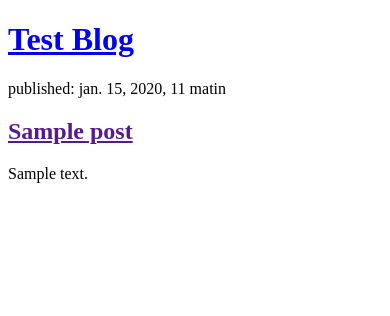
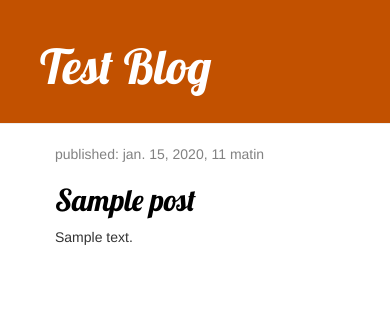
Before and after one commit to HugoGEORGET/django-blog-test, a Django app: template blog/templates/blog/post_list.html in a window 390 px wide. Shown: the top 316 px of the page. Run offline with Django 3.2, Linux system fonts and the light colour scheme; the template is opened without the code that fills it: values that come from a table or form of the project are taken from there, others are empty; tables that the repository leaves empty hold one stand-in row (values such as "Sample post"); some libraries are stand-ins or nearby versions.

Commit message:
Added some CSS

```diff
--- /dev/null
+++ b/blog/static/css/blog.css
@@ -0,0 +1,56 @@
+.page-header {
+  background-color: #c25100;
+  margin-top: 0;
+  padding: 20px 20px 20px 40px;
+}
+
+.page-header h1,
+.page-header h1 a,
+.page-header h1 a:visited,
+.page-header h1 a:active {
+  color: #ffffff;
+  font-size: 36pt;
+  text-decoration: none;
+}
+
+.content {
+  margin-left: 40px;
+}
+
+h1,
+h2,
+h3,
+h4 {
+  font-family: "Lobster", cursive;
+}
+
+.date {
+  color: #828282;
+}
+
+.save {
+  float: right;
+}
+
+.post-form textarea,
+.post-form input {
+  width: 100%;
+}
+
+.top-menu,
+.top-menu:hover,
+.top-menu:visited {
+  color: #ffffff;
+  float: right;
+  font-size: 26pt;
+  margin-right: 20px;
+}
+
+.post {
+  margin-bottom: 70px;
+}
+
+.post h2 a,
+.post h2 a:visited {
+  color: #000000;
+}
--- a/blog/templates/blog/post_list.html
+++ b/blog/templates/blog/post_list.html
@@ -1,19 +1,44 @@
 <!DOCTYPE html>
+{% load static %}
 <html>
   <head>
-        <title>Django Girls blog</title>
+    <title>Test blog</title>
+    <link
+      href="//fonts.googleapis.com/css?family=Lobster&subset=latin,latin-ext"
+      rel="stylesheet"
+      type="text/css"
+    />
+    <link
+      rel="stylesheet"
+      href="//maxcdn.bootstrapcdn.com/bootstrap/3.2.0/css/bootstrap.min.css"
+    />
+    <link
+      rel="stylesheet"
+      href="//maxcdn.bootstrapcdn.com/bootstrap/3.2.0/css/bootstrap-theme.min.css"
+    />
+    <link rel="stylesheet" href="{% static 'css/blog.css' %}" />
   </head>
   <body>
-        <div>
+    <div class="page-header">
         <h1><a href="/">Test Blog</a></h1>
     </div>
 
+    <div class="content container">
+      <div class="row">
+        <div class="col-md-8">
           {% for post in posts %}
-            <div>
+          <div class="post">
+            <div class="date">
               <p>published: {{ post.published_date }}</p>
-                <h2><a href="">{{ post.title }}</a></h2>
-                <p>{{ post.text|linebreaksbr }}</p>
+            </div>
+            <h2>
+              <a href="">{{ post.title }}</a>
+            </h2>
+            <p>{{ post.text | linebreaksbr }}</p>
           </div>
           {% endfor %}
+        </div>
+      </div>
+    </div>
   </body>
 </html>
```
Lines whose indentation alone changed are shown as unchanged.
